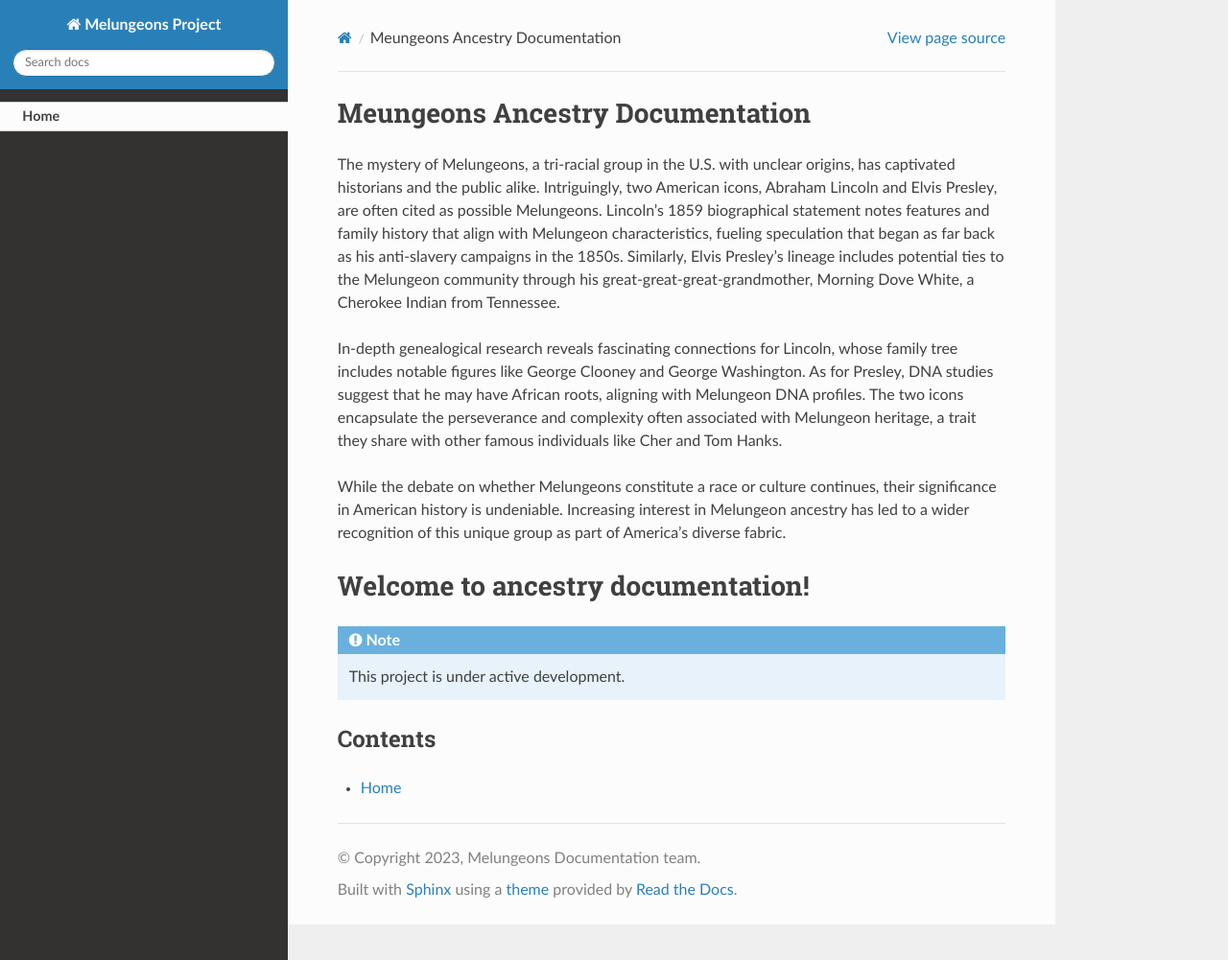
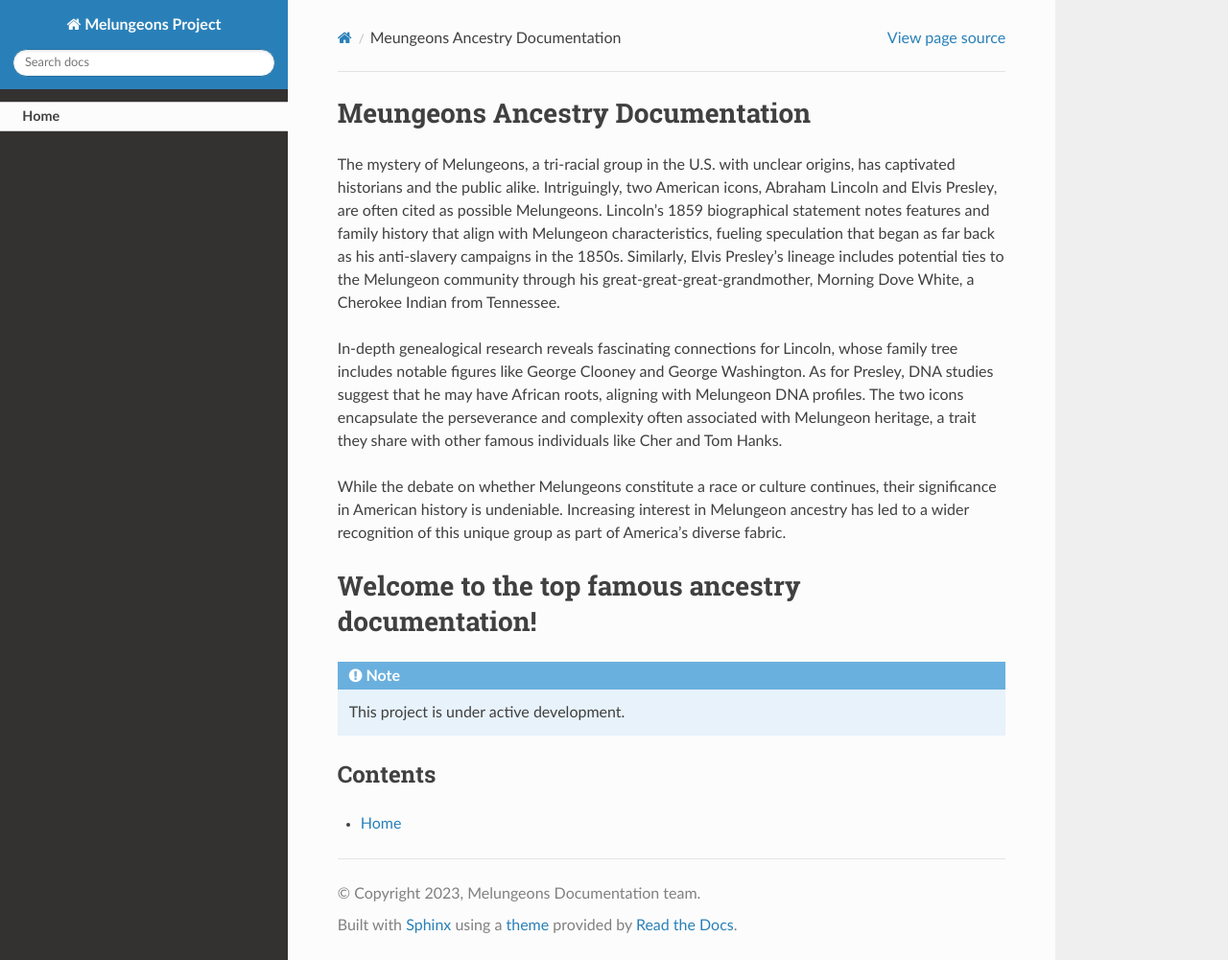
Before and after one commit to aproinov/melungeon, a Sphinx documentation site: the page built from docs/index.rst, in a window 1280 px wide and 1001 px high. Shown: the whole window at 96% size. Built offline with Sphinx 7.4.7 and the Read the Docs theme 2.0.0, drawn with Linux system fonts in a browser that asks for light colours.

Commit message:
Update index.rst

```diff
--- a/docs/index.rst
+++ b/docs/index.rst
@@ -1,6 +1,6 @@
 .. include:: ../README.rst
 
-Welcome to ancestry documentation!
+Welcome to the top famous ancestry documentation!
 ===================================
 
 .. note::
```
